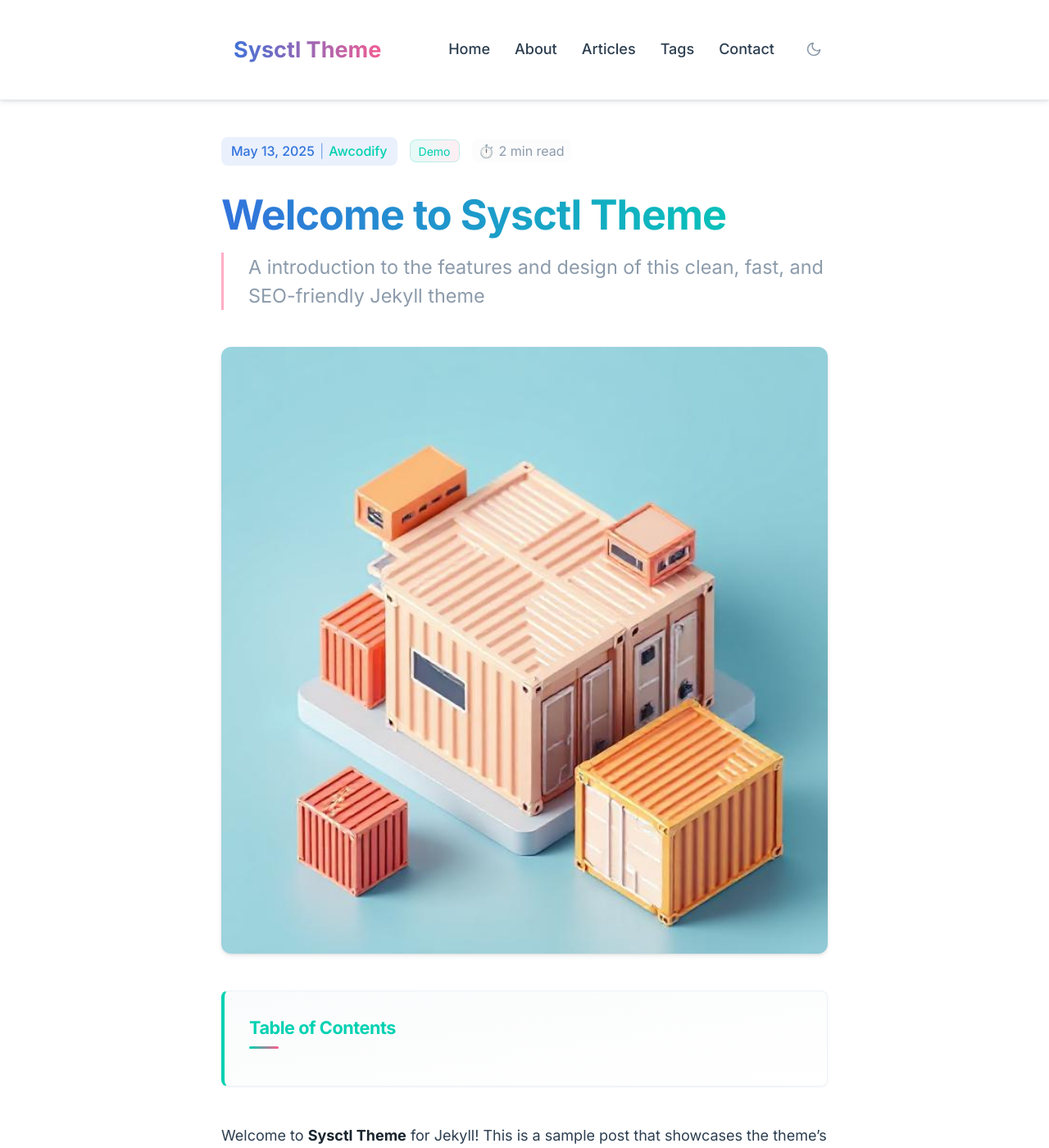
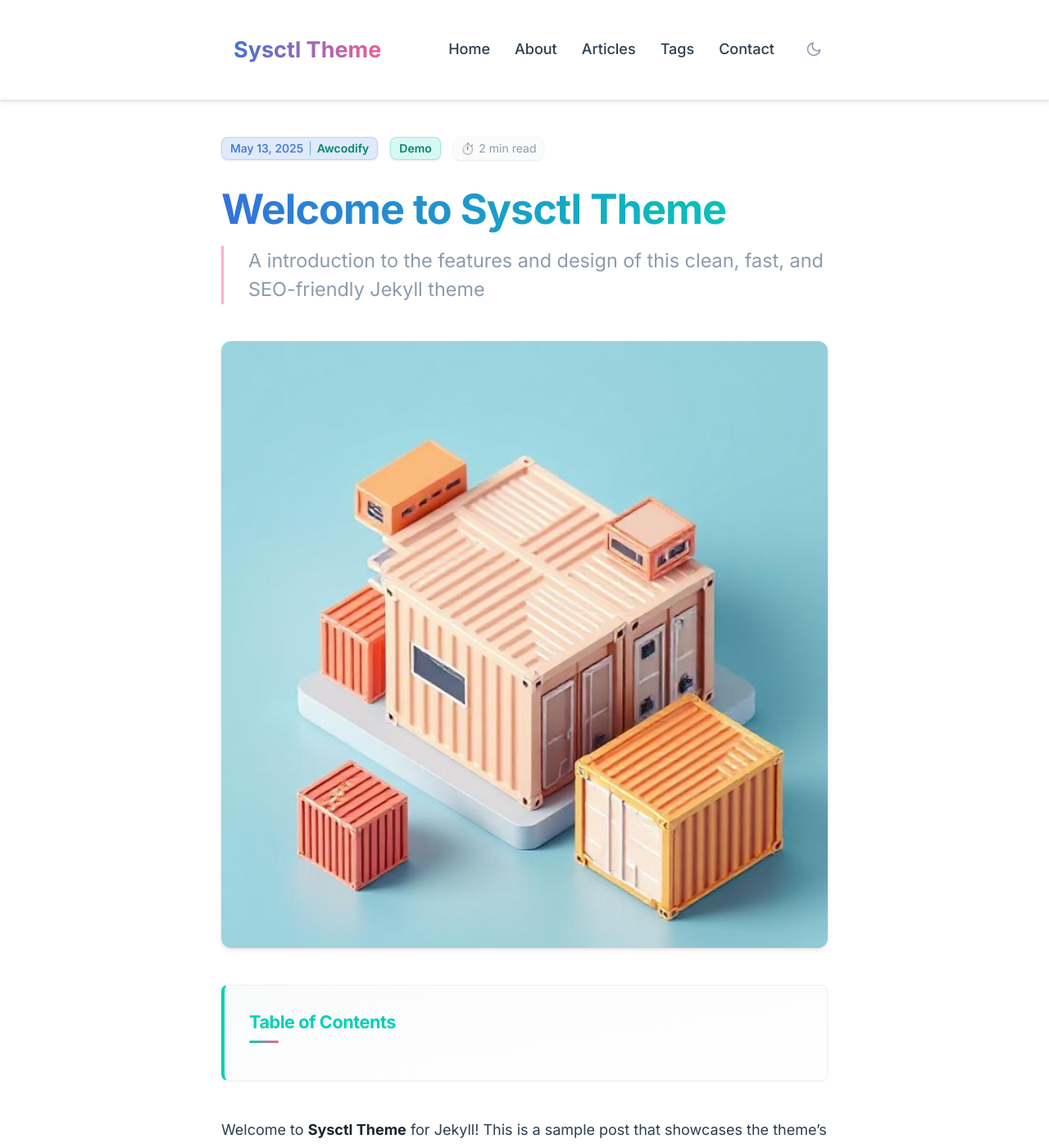
Before and after one commit to awcodify/sysctl-theme, a Jekyll site: the page built from _posts/2025-05-13-welcome-to-sysctl-theme.md, in a window 1280 px wide and 1400 px high. Shown: the whole window at 82% size. Built offline with Jekyll 4.4.1, drawn with Linux system fonts in a browser that asks for light colours.

Commit message:
Enhance dark mode styles and improve post metadata presentation for better visibility and user interaction

```diff
--- a/_sass/_dark-mode.scss
+++ b/_sass/_dark-mode.scss
@@ -206,7 +206,69 @@
         }
 
         .reading-time {
-          border-color: $dark-border-color;
+          background-color: rgba($dark-gray-light, 0.3);
+          border: 1px solid rgba($dark-gray-light, 0.4);
+          box-shadow: 0 1px 3px rgba(0, 0, 0, 0.2);
+          color: $dark-text-color; /* Adding explicit color for visibility */
+
+          &:hover {
+            background-color: rgba($dark-gray-light, 0.4);
+            transform: translateY(-1px);
+            box-shadow: 0 2px 5px rgba(0, 0, 0, 0.2);
+          }
+        }
+
+        .post-date-author {
+          background-color: rgba(lighten($primary-color, 15%), 0.15);
+          border: 1px solid rgba(lighten($primary-color, 15%), 0.3);
+          box-shadow: 0 1px 3px rgba(0, 0, 0, 0.2);
+
+          &:hover {
+            background-color: rgba(lighten($primary-color, 15%), 0.25);
+            transform: translateY(-1px);
+            box-shadow: 0 2px 5px rgba(0, 0, 0, 0.2);
+          }
+
+          .post-date {
+            color: lighten($primary-color, 15%);
+          }
+
+          .separator {
+            color: rgba(lighten($primary-color, 10%), 0.6);
+          }
+
+          .post-author {
+            color: lighten($secondary-color, 15%);
+          }
+        }
+
+        .post-categories {
+          a {
+            background: rgba(lighten($secondary-color, 15%), 0.15);
+            color: lighten($secondary-color, 15%);
+            border: 1px solid rgba(lighten($secondary-color, 15%), 0.3);
+            box-shadow: 0 1px 3px rgba(0, 0, 0, 0.2);
+
+            &:hover {
+              background: rgba(lighten($secondary-color, 15%), 0.25);
+              color: lighten($secondary-color, 15%);
+              transform: translateY(-1px);
+              box-shadow: 0 2px 5px rgba(0, 0, 0, 0.2);
+            }
+          }
+        }
+
+        .reading-time {
+          background-color: rgba($dark-gray-light, 0.3);
+          border: 1px solid rgba($dark-gray-light, 0.4);
+          box-shadow: 0 1px 3px rgba(0, 0, 0, 0.2);
+          color: $dark-text-color; /* Adding explicit color for visibility */
+
+          &:hover {
+            background-color: rgba($dark-gray-light, 0.4);
+            transform: translateY(-1px);
+            box-shadow: 0 2px 5px rgba(0, 0, 0, 0.2);
+          }
         }
       }
 
@@ -389,6 +451,11 @@
     &::before {
       background: linear-gradient(to right, lighten($secondary-color, 10%), lighten($accent-color, 10%));
     }
+
+    &:hover .copy-code-button {
+      opacity: 1;
+      transform: translateY(0);
+    }
   }
 
   .code-filename {
@@ -403,11 +470,22 @@
   }
 
   .copy-code-button {
-    background: linear-gradient(to right, lighten($secondary-color, 10%), lighten($accent-color, 10%));
-    color: $dark-background;
+    background-color: rgba(255, 255, 255, 0.2); /* Light background for dark mode */
+    color: $dark-text-color;
+    opacity: 0.7; /* Make button visible by default */
+    transform: translateY(0); /* No initial transform */
+    box-shadow: 0 1px 3px rgba(0, 0, 0, 0.3);
+
+    &:hover {
+      background-color: rgba(255, 255, 255, 0.4); /* Lighter on hover */
+      box-shadow: 0 2px 5px rgba(0, 0, 0, 0.4);
+      transform: translateY(-2px);
+      opacity: 1; /* Full opacity on hover */
+    }
 
     &.copied {
       background: linear-gradient(to right, lighten($success-color, 10%), lighten($success-color, 5%));
+      opacity: 1;
     }
   }
 
--- a/_sass/components/_code.scss
+++ b/_sass/components/_code.scss
@@ -175,12 +175,12 @@
   padding: 0.3rem 0.8rem;
   font-size: 0.75rem;
   color: white;
-  background: linear-gradient(to right, $secondary-color, $accent-color);
+  background-color: rgba(0, 0, 0, 0.3); /* Lighter background */
   border: none;
   border-radius: $border-radius;
   cursor: pointer;
-  opacity: 0;
-  transform: translateY(5px);
+  opacity: 0.7; /* Make button visible by default */
+  transform: translateY(0); /* No initial transform */
   transition: $transition-base;
   z-index: 2;
   font-weight: 500;
@@ -192,22 +192,21 @@
   }
 
   &:hover {
+    background-color: rgba(0, 0, 0, 0.7); /* Darker on hover */
+    color: white; /* Ensure text remains white on hover */
     box-shadow: $shadow-md;
     transform: translateY(-2px);
+    opacity: 1; /* Full opacity on hover */
   }
 
   &.copied {
     background: linear-gradient(to right, $success-color, darken($success-color, 10%));
+    opacity: 1;
 
     &::before {
       content: '✓';
     }
   }
-}
-
-.code-block:hover .copy-code-button {
-  opacity: 1;
-  transform: translateY(0);
 }
 
 /* Syntax highlighting improvements */
--- a/_sass/components/_post.scss
+++ b/_sass/components/_post.scss
@@ -44,11 +44,21 @@
       margin-bottom: $spacing-md;
 
       .post-date-author {
-        background-color: rgba($primary-color, 0.1);
+        background-color: rgba($primary-color, 0.15);
         border-radius: $border-radius;
-        padding: 4px 12px;
+        padding: 4px 10px;
         display: inline-flex;
         align-items: center;
+        box-shadow: 0 1px 3px rgba(0, 0, 0, 0.1);
+        border: 1px solid rgba($primary-color, 0.2);
+        height: 28px; /* Same height as other elements */
+        font-size: $smaller-font-size; /* Same font size as other elements */
+
+        &:hover {
+          background-color: rgba($primary-color, 0.25);
+          transform: translateY(-1px);
+          box-shadow: 0 2px 5px rgba(0, 0, 0, 0.1);
+        }
 
         .post-date {
           color: $primary-color;
@@ -64,8 +74,8 @@
         }
 
         .post-author {
-          color: $secondary-color;
-          font-weight: 500;
+          color: darken($secondary-color, 15%); /* Darkened for better contrast */
+          font-weight: 600; /* Increased from 500 to 600 */
           background-color: transparent;
           padding: 0;
         }
@@ -79,32 +89,44 @@
         a {
           display: inline-flex;
           align-items: center;
-          height: 28px;
-          background: linear-gradient(to right, rgba($secondary-color, 0.1), rgba($accent-color, 0.1));
+          height: 28px; /* Smaller height compared to date-author */
+          background: rgba($secondary-color, 0.15);
           padding: 0 10px;
           border-radius: $border-radius;
           font-size: $smaller-font-size;
-          color: $secondary-color;
-          border: 1px solid rgba($secondary-color, 0.2);
+          color: darken($secondary-color, 15%); /* Darkened for better contrast */
+          font-weight: 600; /* Increased from default to 600 */
+          border: 1px solid rgba($secondary-color, 0.3);
           transition: $transition-base;
+          box-shadow: 0 1px 3px rgba(0, 0, 0, 0.1);
 
           &:hover {
-            background: linear-gradient(to right, $secondary-color, $accent-color);
-            color: white;
+            background: rgba($secondary-color, 0.25);
+            color: darken($secondary-color, 20%); /* Even darker on hover for better contrast */
             text-decoration: none;
-            transform: translateY(-2px);
-            box-shadow: $shadow-sm;
+            transform: translateY(-1px);
+            box-shadow: 0 2px 5px rgba(0, 0, 0, 0.1);
           }
         }
       }
 
       .reading-time {
-        background-color: rgba($light-gray, 0.5);
+        background-color: rgba($light-gray, 0.7);
         padding: 4px 8px;
         border-radius: $border-radius;
         display: inline-flex;
         align-items: center;
-        height: 28px;
+        height: 28px; /* Smaller height compared to date-author */
+        transition: $transition-base;
+        border: 1px solid rgba($light-gray, 0.8);
+        box-shadow: 0 1px 3px rgba(0, 0, 0, 0.1);
+        font-size: $smaller-font-size;
+
+        &:hover {
+          background-color: rgba($light-gray, 0.9);
+          transform: translateY(-1px);
+          box-shadow: 0 2px 5px rgba(0, 0, 0, 0.1);
+        }
 
         &::before {
           content: '⏱️';
```
